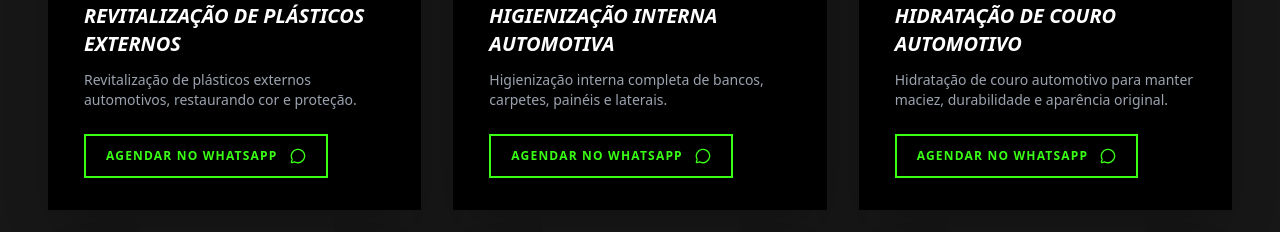
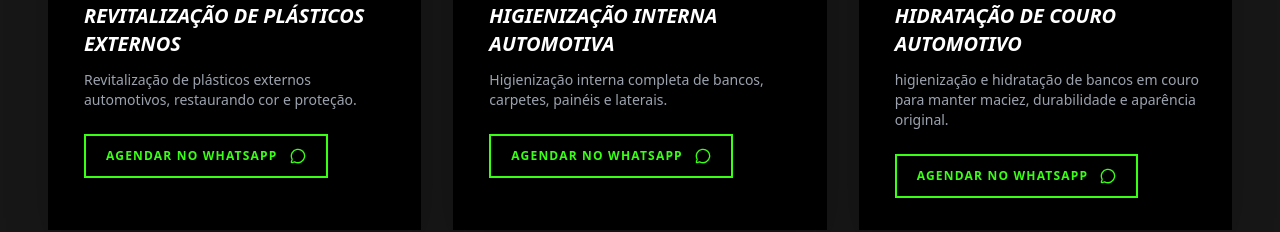
Before and after one commit to IagoMig/Lider-estetica, a React (Vite) app: page / in a window 1280 px wide. Shown: the part 1966-2198 px from the top of the page. Built offline with nearby package versions, Linux system fonts and the light colour scheme; no server answers; the database is empty.

Commit message:
Update Services.tsx

```diff
--- a/src/components/Services.tsx
+++ b/src/components/Services.tsx
@@ -36,7 +36,7 @@ const services = [
   },
   {
     title: 'Aplicação de Cera',
-    image: 'https://boxdetail.com.br/wp-content/uploads/2023/05/4-1.webp',
+    image: 'https://imgs.search.brave.com/hoKWGc5M6iWH8TOQaD9ECuh-nWxAfHocD3xeC-ut-sw/rs:fit:860:0:0:0/g:ce/aHR0cHM6Ly93d3cu/cG9ydGFsb2xoYXJk/aW5hbWljby5jb20u/YnIvdXBsb2Fkcy9p/bWcvcG9zdHMvMTE3/MjkvYzMzZGEyMWI4/ZTM3ZDkwMzFiMTNh/NWQwOTVlMWQzNzIu/anBn',
     icon: Sparkles,
     description:
       'Aplicação de cera para realce de brilho e proteção leve da pintura automotiva.'
@@ -60,7 +60,7 @@ const services = [
     image: 'https://boxdetail.com.br/wp-content/uploads/2023/05/5-1.webp',
     icon: Brush,
     description:
-      'Hidratação de couro automotivo para manter maciez, durabilidade e aparência original.'
+      'higienização e hidratação de bancos em couro para manter maciez, durabilidade e aparência original.'
   },
   {
     title: 'Impermeabilização de Tecidos Automotivos',
```
